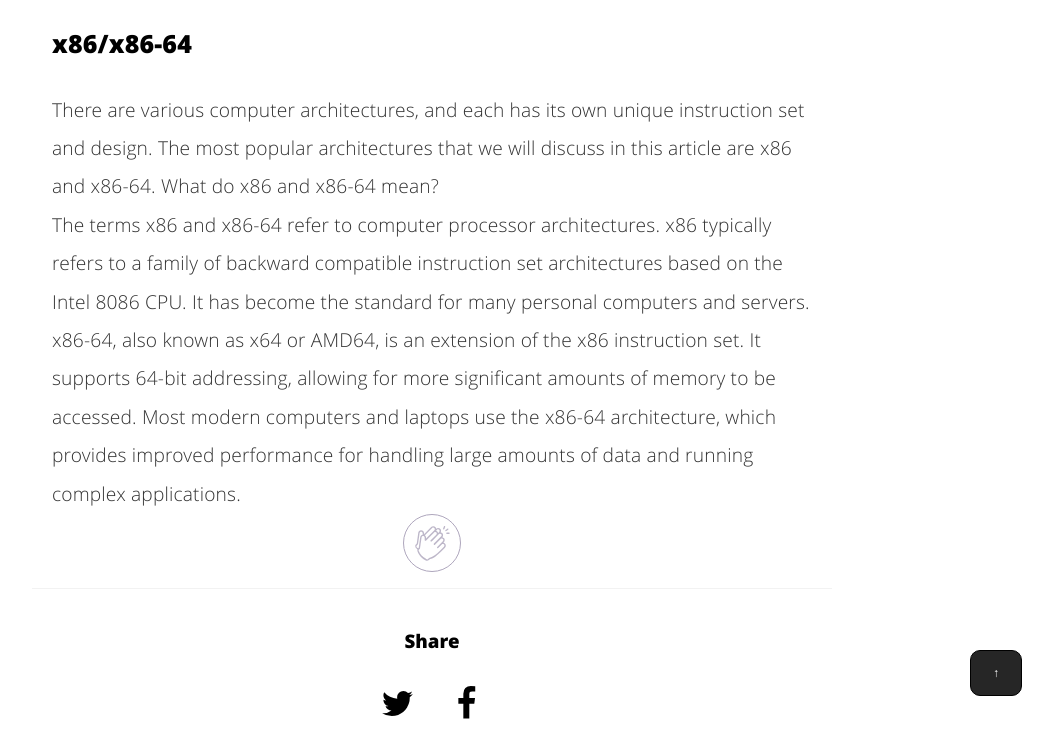
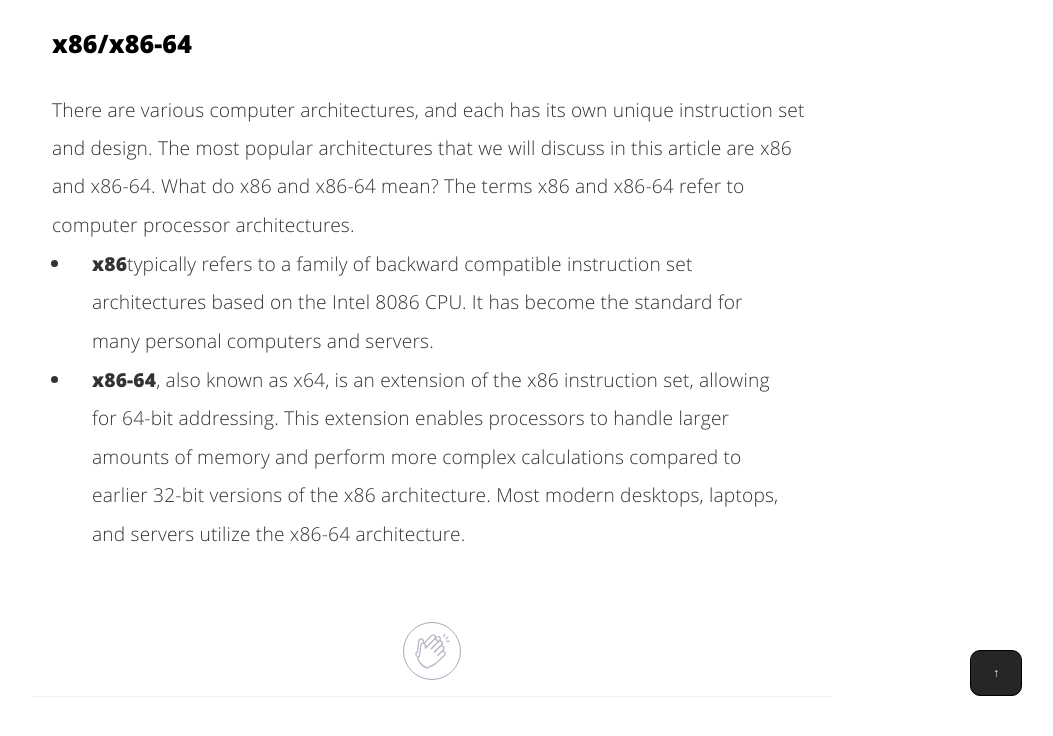
Before and after one commit to nickvourd/nickvourd.github.io, a Jekyll site: the page built from _posts/2023-10-22-an-overview-of-windows-arch.md, in a window 1280 px wide and 900 px high, scrolled down 654 px, cut to the strip 164-900 px from the top of the window. Shown: the whole strip, without its empty margins (208-1261 px from the left). Built offline with Jekyll 4.4.1, drawn with Linux system fonts in a browser that asks for light colours.

Commit message:
Update 2023-10-22-an-overview-of-windows-arch.md

```diff
--- a/_posts/2023-10-22-an-overview-of-windows-arch.md
+++ b/_posts/2023-10-22-an-overview-of-windows-arch.md
@@ -145,8 +145,16 @@ function topFunction() {
 
 <h3>x86/x86-64</h3>
 
-<p>There are various computer architectures, and each has its own unique instruction set and design. The most popular architectures that we will discuss in this article are x86 and x86-64. What do x86 and x86-64 mean?<br />
-The terms x86 and x86-64 refer to computer processor architectures. x86 typically refers to a family of backward compatible instruction set architectures based on the Intel 8086 CPU. It has become the standard for many personal computers and servers. x86-64, also known as x64 or AMD64, is an extension of the x86 instruction set. It supports 64-bit addressing, allowing for more significant amounts of memory to be accessed. Most modern computers and laptops use the x86-64 architecture, which provides improved performance for handling large amounts of data and running complex applications.</p>
+<p>There are various computer architectures, and each has its own unique instruction set and design. The most popular architectures that we will discuss in this article are x86 and x86-64. What do x86 and x86-64 mean? The terms x86 and x86-64 refer to computer processor architectures.<br /></p>
+<ul>
+	<li>
+		<p><strong>x86</strong>typically refers to a family of backward compatible instruction set architectures based on the Intel 8086 CPU. It has become the standard for many personal computers and servers.</p>
+	</li>
+	<li>
+		<p><strong>x86-64</strong>, also known as x64, is an extension of the x86 instruction set, allowing for 64-bit addressing. This extension enables processors to handle larger amounts of memory and perform more complex calculations compared to earlier 32-bit versions of the x86 architecture. Most modern desktops, laptops, and servers utilize the x86-64 architecture.</p>
+	</li>
+</ul>
+<br />
 
 
 
```
